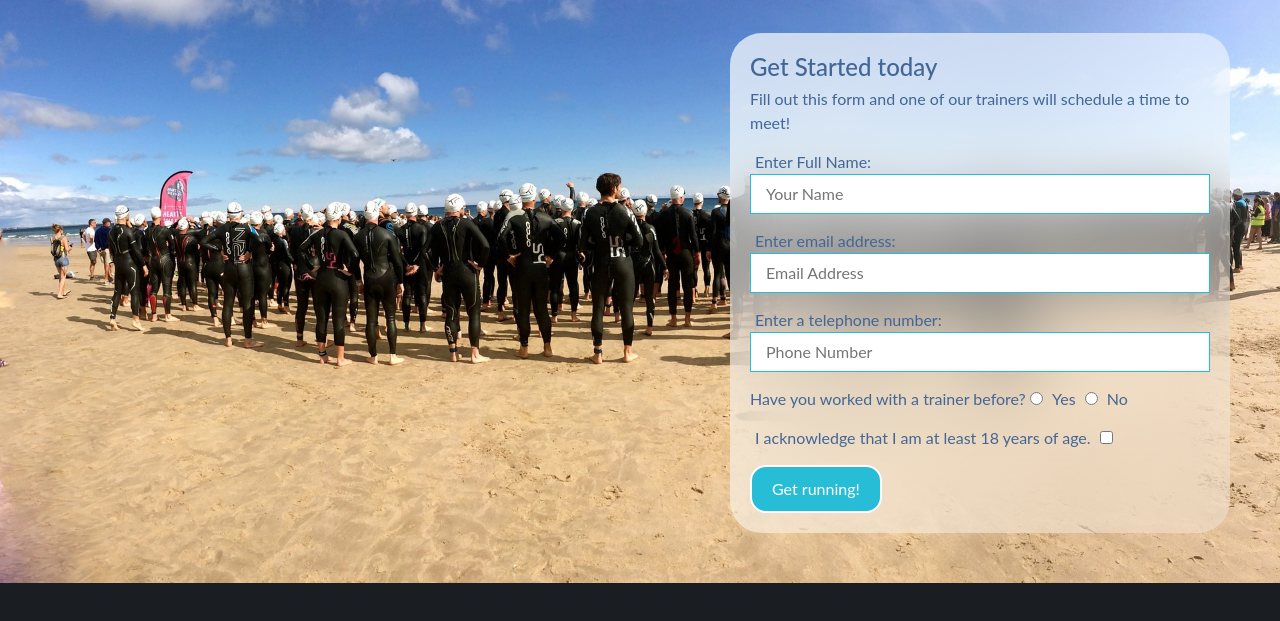
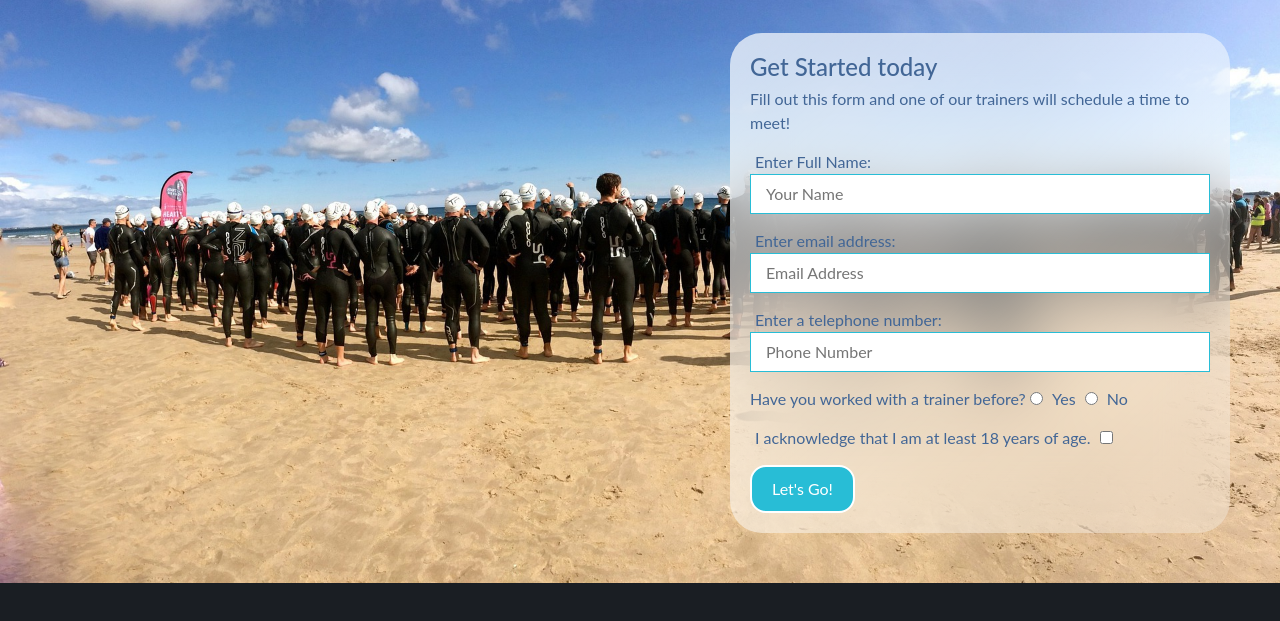
Before and after one commit to sstevens22/Seaside-Fitness, a plain HTML site: page index.html in a window 1280 px wide. Shown: the part 83-704 px from the top of the page. Drawn offline with nearby package versions, Linux system fonts and the light colour scheme.

Commit message:
a quick save while testing features

```diff
--- a/index.html
+++ b/index.html
@@ -61,7 +61,7 @@
             <input type="checkbox" name="age-confirm" id="checkbox" />
         </p>
         <button type="submit">
-            Get running!
+            Let's Go!
         </button>
     </form>
     </div>
```
